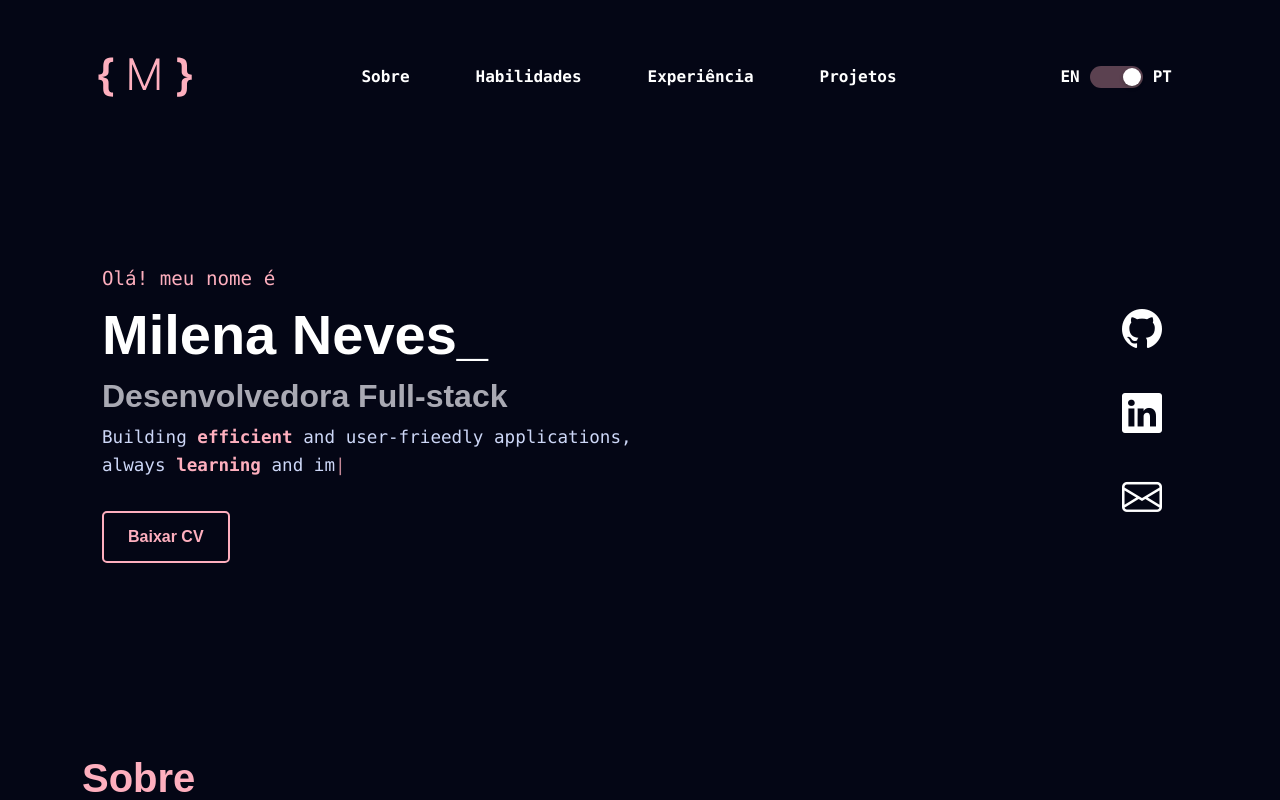
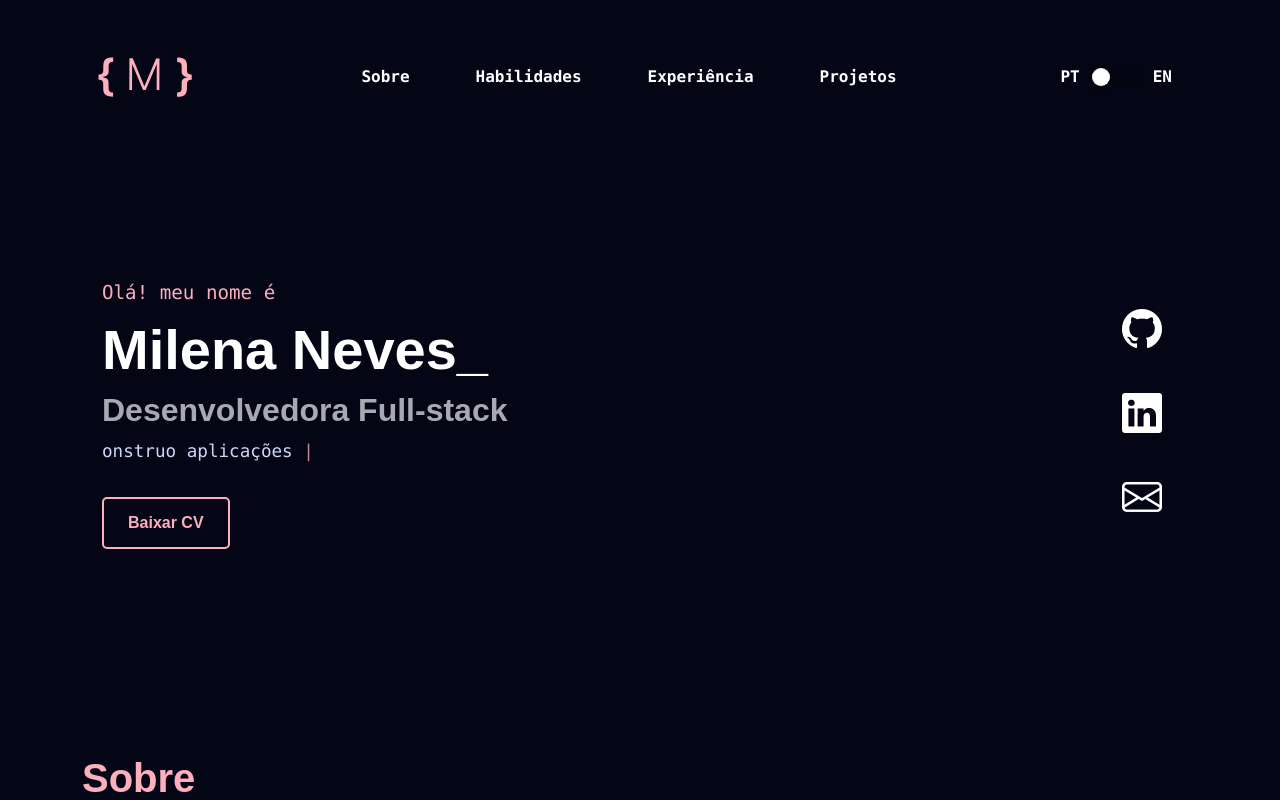
Before and after one commit to milenafbn/Portifolio, a React (Vite) app: page / in a window 1280 px wide. Shown: the top 800 px of the page. Built offline with nearby package versions, Linux system fonts and the light colour scheme.

Commit message:
feat: implement language context and switch for multilingual support

```diff
--- a/src/components/DynamicText.tsx
+++ b/src/components/DynamicText.tsx
@@ -1,11 +1,13 @@
 import React, { useState, useEffect, useRef } from 'react';
 import '../styles/Hero.css';
+import { useLanguage } from '../context/LanguageContext';
 
 const DynamicText: React.FC = () => {
+        const { textos } = useLanguage();
         const [displayText, setDisplayText] = useState('');
-        const fullText = 'BBuilding efficient and user-friendly applications, always learning and improving.';
+        const textRef = useRef<HTMLParagraphElement>(null);
+        const fullText = textos.hero[0].description.replace(/<[^>]*>?/gm, ''); // limpa HTML
         const speed = 50;
-        const textRef = useRef<HTMLParagraphElement>(null);
 
         useEffect(() => {
             let index = 0;
@@ -14,28 +16,27 @@ const DynamicText: React.FC = () => {
     // Para adicionar variações aleatórias na velocidade de digitação:
             const typeText = () => {
                 if (index < fullText.length) {
-                setDisplayText(prev => prev + fullText.charAt(index));
-                index++;
-                // Velocidade base + variação aleatória
-                const randomSpeed = speed + Math.random() * 50;
-                timer = setTimeout(typeText, randomSpeed);
-                }
+                    setDisplayText(prev => prev + fullText.charAt(index));
+                    index++;
+                    const randomSpeed = speed + Math.random() * 50;
+                    timer = setTimeout(typeText, randomSpeed);
+                    }
             };
 
             const startTimer  = setTimeout(() => {
                 typeText();
-            }, 1000);
+            }, 5000);
 
             return () => {
                 clearTimeout(timer);
                 clearTimeout(startTimer);
             }
 
-        }, [])
+        }, [fullText])
 
           // Função para destacar palavras-chave
         const highlightKeywords = (text: string) => {
-            const keywords = ['efficient', 'user-friendly', 'learning', 'improving'];
+            const keywords = ['efficient', 'user-friendly', 'learning', 'improving', 'eficientes', 'user-friendly', 'aprendendo', 'melhorando'];
             let highlightedText = text;
 
             keywords.forEach(keyword => {
--- a/src/components/SwitchLanguage.tsx
+++ b/src/components/SwitchLanguage.tsx
@@ -1,12 +1,17 @@
 import React from 'react';
 import { Switch, ConfigProvider } from 'antd';
 import '../styles/SwitchLanguage.css';
+import { useLanguage } from '../context/LanguageContext';
+
+
+const SwitchLanguage: React.FC = () => {
+  const { idioma, setIdioma } = useLanguage();
 
   const onChange = (checked: boolean) => {
-  console.log(`switch to ${checked}`);
+    setIdioma(checked ? 'en' : 'pt');
   };
 
-const SwitchLanguage: React.FC = () => (
+  return (
     <ConfigProvider
       theme={{
         token: {
@@ -23,8 +28,9 @@ const SwitchLanguage: React.FC = () => (
         },
       }}
     >
-    <Switch defaultChecked onChange={onChange} />
+      <Switch defaultChecked={idioma === 'en'} onChange={onChange} />
     </ConfigProvider>
   );
+};
 
 export default SwitchLanguage;
--- /dev/null
+++ b/src/context/LanguageContext.tsx
@@ -0,0 +1,30 @@
+// src/context/LanguageContext.tsx
+import React, { createContext, useState, ReactNode, useContext } from 'react';
+import { Traducoes } from '../layout/Traducoes';
+
+type Idioma = 'pt' | 'en';
+
+interface LanguageContextProps {
+  idioma: Idioma;
+  setIdioma: (idioma: Idioma) => void;
+  textos: typeof Traducoes['pt'];
+}
+
+const LanguageContext = createContext<LanguageContextProps | undefined>(undefined);
+
+export const LanguageProvider = ({ children }: { children: ReactNode }) => {
+  const [idioma, setIdioma] = useState<Idioma>('pt');
+  const textos = Traducoes[idioma] as typeof Traducoes['pt'];
+
+  return (
+    <LanguageContext.Provider value={{ idioma, setIdioma, textos }}>
+      {children}
+    </LanguageContext.Provider>
+  );
+};
+
+export const useLanguage = () => {
+  const context = useContext(LanguageContext);
+  if (!context) throw new Error('useLanguage precisa estar dentro de LanguageProvider');
+  return context;
+};
--- a/src/layout/Header.tsx
+++ b/src/layout/Header.tsx
@@ -22,9 +22,9 @@ function Header() {
             <Nav.Link href="#projects" className="custom-nav-link">Projetos</Nav.Link>
           </Nav>
           <div className="language-toggle">
+            <span>PT</span>
+            <SwitchLanguage />
             <span>EN</span>
-            <SwitchLanguage />
-            <span>PT</span>
           </div>
         </Navbar.Collapse>
       </Container>
--- /dev/null
+++ b/src/layout/Traducoes.ts
@@ -0,0 +1,130 @@
+import Experience from "../sections/Experience";
+
+// src/traducoes.ts
+type Idioma = 'pt' | 'en';
+
+export const Traducoes = {
+    pt: {
+        Abouttitle: "Sobre",
+        EducationTitle: "Educação",
+        ExperienceTitle: "Experiência",
+        SkillsTitle: "Skills",
+        ProjectsTitle: "Projetos e Contribuições",
+        hero: [
+            {
+            greeting: `Olá! meu nome é`,
+            title: 'Desenvolvedora Full-stack',
+            description: ` Construo aplicações <span class="highlight">eficientes</span> e <span class="highlight">user-friendly</span>, sempre <span class="highlight">aprendendo</span> e <span class="highlight">melhorando</span>.
+            `,
+            }
+        ],
+        About: [
+            {
+                introduction: "Olá! Meu nome é <highlight>Milena</highlight> e sou <animated>desenvolvedora de software</animated>.",
+                paragraph1: "Tenho experiência em desenvolvimento <highlight>full-stack</highlight>, especialmente com Laravel, React e Spring Boot, construindo aplicações que são eficientes e amigáveis ao usuário. Atualmente, trabalho na <emphasis>Secretaria Estadual de Saúde</emphasis>, onde desenvolvo e mantenho sistemas que melhoram a gestão da saúde.",
+                paragraph2: "Também tenho experiência com <hover>APIs</hover>, <hover>IA</hover>, <hover>bancos de dados</hover> relacionais e não relacionais, web design e desenvolvimento mobile usando Flutter. Além do meu trabalho, gosto de explorar novas tecnologias, trabalhar em projetos pessoais e colaborar em projetos, como o Hema, um aplicativo móvel que desenvolvi para gerenciar tratamentos para hanseníase.",
+            }
+        ],
+        Education:[
+            {
+                title: "Bacharelado Interdisciplinar em Ciência e Tecnologia",
+                institution: "Universidade Federal do Maranhão (UFMA)",
+                year: "03/2021 - 03/2025",
+            },
+            {
+                title: "Engenharia da Computação",
+                institution: "Universidade Federal do Maranhão (UFMA)",
+                year: "03/2025 - 2026",
+            },
+        ],
+        Experience: [],
+        Projects: [
+            {
+                title: "Painel de Monitoramento em Saúde",
+                description: "Sistema web que permite acompanhar dados de saúde pública em tempo real, com gráficos e filtros dinâmicos.",
+                techs: ["Laravel", "React", "MySQL"],
+                image: '/images/projects/gerenciador-viagens.png',
+                githubLink: 'https://github.com/seuusuario/gerenciador-viagens',
+                featured: true
+              },
+            {
+                title: "Hema - Gerenciador de Tratamentos",
+                description: "Aplicativo mobile para auxiliar no gerenciamento de tratamentos de hanseníase, com lembretes e estatísticas.",
+                techs: ["Flutter", "Firebase"],
+                image: '/images/projects/gerenciador-viagens.png',
+                githubLink: 'https://github.com/seuusuario/gerenciador-viagens',
+                featured: true
+              },
+            ],
+    },
+
+    en: {
+        Abouttitle: "About",
+        EducationTitle: "Education",
+        ExperienceTitle: "Experience",
+        SkillsTitle: "Skills",
+        ProjectsTitle: "Projects",
+        navBar: [
+            { title: "About"},
+            { title: "Skills"},
+            { title: "Experience" },
+            { title: "Projects"},
+        ],
+        hero: [
+            {
+            greeting: `Hi! my name is`,
+            title: 'Full Stack Developer',
+            description: `Building <span class="highlight">efficient</span> and <span class="highlight">user-friendly</span> applications, always <span class="highlight">learning</span> and <span class="highlight">improving</span>.`
+            ,
+            }
+        ],
+        About: [
+            {
+            introduction: `Hi! My name is <span class="highlight">Milena</span> and I'm a <span class="highlight">software developer</span>.`,
+            paragraph1: `
+            I have experience in <span class="highlight">full-stack development</span>, especially with <span class="highlight">Laravel</span>, <span class="highlight">React</span>, and <span class="highlight">Spring Boot</span>,
+            building <span class="highlight">efficient</span> and <span class="highlight">user-friendly</span> applications.
+            Currently, I work at the <span class="highlight">State Health Department</span>, where I develop and maintain systems that improve healthcare management.
+            `,
+            paragraph2: `I also have experience with <span class="highlight">APIs</span>, <span class="highlight">AI</span>, <span class="highlight">databases</span> relational and non-relational, web design, and mobile development using Flutter. Besides my job, I enjoy exploring new technologies, working on personal projects, and collaborate to projects, such as Hema, a mobile app I developed for managing treatments for leprosy.`,
+            education: `Education`,
+            }
+        ],
+        Education: [
+            {
+                title: "Bacharel em Sistemas de Informação",
+                institution: "Universidade Federal do Maranhão (UFMA)",
+                year: "2021 - Presente",
+            },
+            {
+                title: "Técnico em Informática",
+                institution: "Instituto Federal do Maranhão (IFMA)",
+                year: "2018 - 2020",
+            },
+        ],
+        Experience: [
+
+        ],
+        Projects:[
+            {
+                title: "Health Monitoring Dashboard",
+                description: "Web system that allows real-time monitoring of public health data, with dynamic graphs and filters.",
+                techs: ["Laravel", "React", "MySQL"],
+                image: '/images/projects/gerenciador-viagens.png',
+                githubLink: 'https://github.com/seuusuario/gerenciador-viagens',
+                liveLink: 'https://sistema-hospitalar-demo.com',
+                featured: true
+              },
+            {
+                title: "Hans+ - Treatment Manager",
+                description: "Mobile app to assist in managing leprosy treatments, with reminders and statistics.",
+                techs: ["Flutter", "Firebase"],
+                image: '/images/projects/gerenciador-viagens.png',
+                githubLink: 'https://github.com/seuusuario/gerenciador-viagens',
+                liveLink: 'https://sistema-hospitalar-demo.com',
+                featured: true
+              },
+        ],
+
+    }
+}
--- a/src/main.tsx
+++ b/src/main.tsx
@@ -1,10 +1,13 @@
 import { StrictMode } from 'react'
 import { createRoot } from 'react-dom/client'
+import {LanguageProvider} from './context/LanguageContext.tsx'
 import './styles/index.css'
 import App from './App.tsx'
 
 createRoot(document.getElementById('root')!).render(
   <StrictMode>
-    <App />
+    <LanguageProvider>
+      <App />
+    </LanguageProvider>
   </StrictMode>,
 )
--- a/src/sections/Skills.tsx
+++ b/src/sections/Skills.tsx
@@ -15,7 +15,7 @@ const Skills = () => {
   return (
     <section id="skills" className="skills-section">
         <Container>
-            <h2 className="section-title">Habilidades</h2>
+            <h2 className="section-title">Skills</h2>
 
 
             <Row className="skill-categories">
```
Lines whose indentation alone changed are shown as unchanged.
